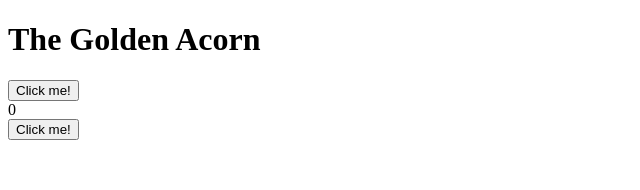
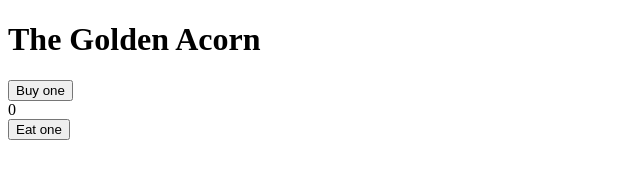
Before and after one commit to katawohl/orientation-js-retraining, a React (Create React App) app in the folder golden-acorn/: page / in a window 1280 px wide. Shown: the top 190 px of the page, without its empty margins (0-640 px from the left). Built offline with nearby package versions, Linux system fonts and the light colour scheme.

Commit message:
added own title to buttons as props

```diff
--- a/golden-acorn/src/App.js
+++ b/golden-acorn/src/App.js
@@ -8,9 +8,9 @@ const App = ({title}) => {
     return (
     <div>
         <h1>{title}</h1>
-        <Button />
+        <Button title='Buy one'/>
         <Display message={counter} />
-        <Button />
+        <Button title='Eat one'/>
     </div>
     );
 };
--- a/golden-acorn/src/Button.js
+++ b/golden-acorn/src/Button.js
@@ -1,7 +1,7 @@
 import React from 'react';
 
-const Button = () => (
-    <button>Click me!</button>
+const Button = (props) => (
+    <button>{props.title}</button>
 );
 
 export default Button
```
